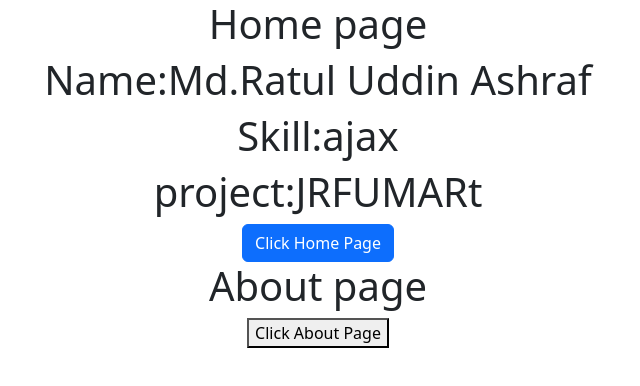
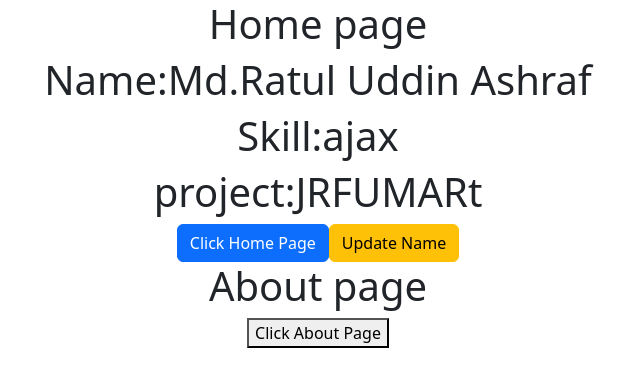
Before and after one commit to ratulshourov/react-work, a React (Create React App) app: page / in a window 1280 px wide. Shown: the top 386 px of the page, without its empty margins (322-962 px from the left). Built offline with nearby package versions, Linux system fonts and the light colour scheme.

Commit message:
set state work here is example update name using es6 function

```diff
--- a/src/components/Home.js
+++ b/src/components/Home.js
@@ -18,12 +18,17 @@ class Home extends Component {
             <h1>Skill:{this.state.skill[1]}</h1>
             <h1>project:{this.state.project.laravel}</h1>
             <button className="btn btn-primary" onClick={this.clickHome.bind(this,"I am the argument value")}>Click Home Page</button>
+            <button className="btn btn-warning" onClick={this.changeName.bind(this,"Ratul Shourov")}>Update Name</button>
         </div>
     }
 
     clickHome(argument) {
         alert(argument);
     }
+    //ES6
+    changeName=(updateName)=>{
+        this.setState({name:updateName})
+    }
 }
 
 
```
